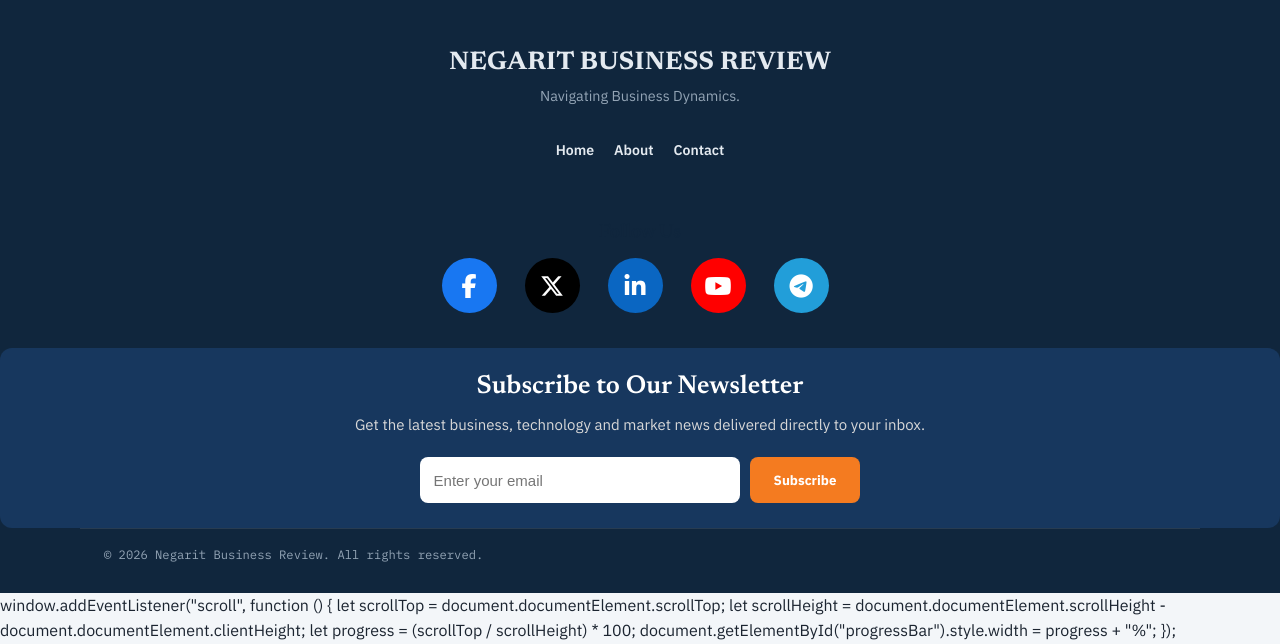
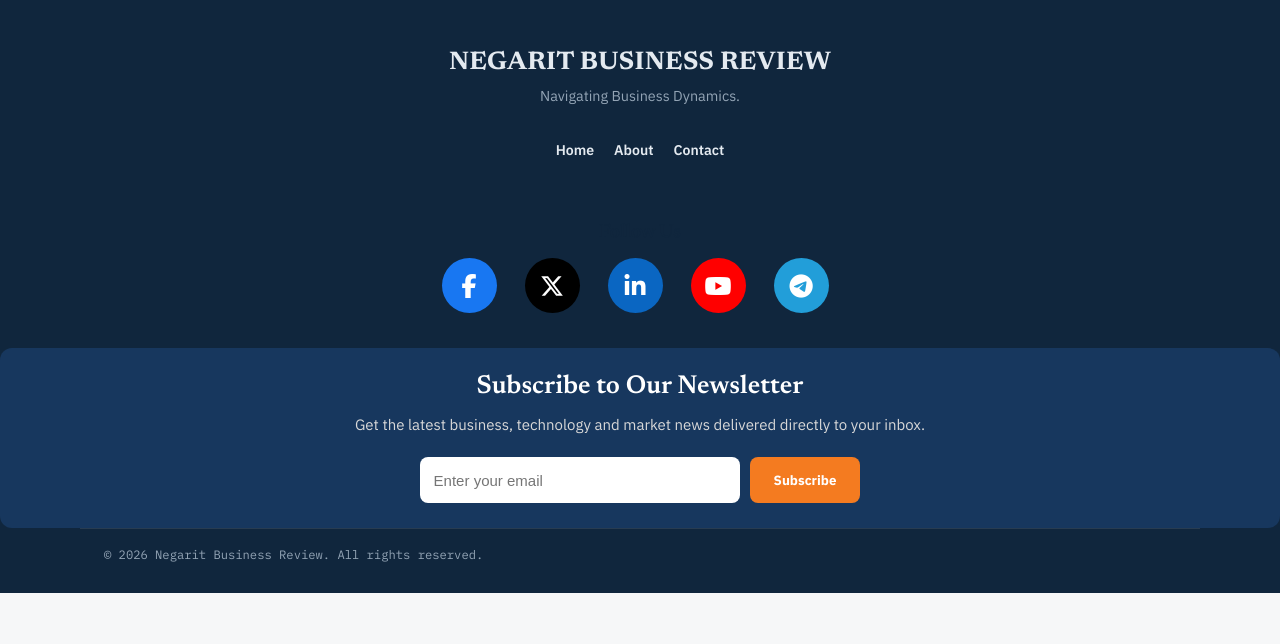
Before and after one commit to Liben4/negarit-business-news, a Flask app: page /about in a window 1280 px wide. Shown: the part 827-1471 px from the top of the page. After the commit the page ends 1420 px from the top, so only its background shows below. Run offline with Flask 3, Linux system fonts and the light colour scheme; data comes from the database, SQL or seed files in the repository; some libraries are stand-ins or nearby versions.

Commit message:
Fix base template

```diff
--- a/templates/base.html
+++ b/templates/base.html
@@ -201,52 +201,14 @@ href="https://cdnjs.cloudflare.com/ajax/libs/font-awesome/6.6.0/css/all.min.css"
     <span>&copy; {{ current_year }} {{ site_name }}. All rights reserved.</span>
   </div>
 </footer>
-<script>
-const slides = document.querySelectorAll(".slide");
-
-if (slides.length > 0) {
-    let current = 0;
-
-    setInterval(() => {
-        slides[current].classList.remove("active");
-        current = (current + 1) % slides.length;
-        slides[current].classList.add("active");
-    }, 5000);
-}
-</script>
-window.addEventListener("scroll", function () {
-
-    let scrollTop = document.documentElement.scrollTop;
-    let scrollHeight = document.documentElement.scrollHeight - document.documentElement.clientHeight;
-    let progress = (scrollTop / scrollHeight) * 100;
-
-    document.getElementById("progressBar").style.width = progress + "%";
-
-});
-</script>
 
 <script>
 document.addEventListener("DOMContentLoaded", function () {
+
+    // Auto-hide flash messages
     const flashes = document.querySelectorAll(".flash");
 
     flashes.forEach(function (flash) {
-        setTimeout(function () {
-            flash.classList.add("hide");
-
-            setTimeout(function () {
-                flash.remove();
-            }, 500);
-
-        }, 4000);
-    });
-});
-</script>
-</body>
-<script>
-document.addEventListener("DOMContentLoaded", function () {
-    const flashes = document.querySelectorAll(".flash");
-
-    flashes.forEach(function(flash) {
         setTimeout(function () {
             flash.style.transition = "opacity 0.5s ease";
             flash.style.opacity = "0";
@@ -254,11 +216,27 @@ document.addEventListener("DOMContentLoaded", function () {
             setTimeout(function () {
                 flash.remove();
             }, 500);
+        }, 4000);
+    });
 
-        }, 4000); // disappears after 4 seconds
-    });
+    // Reading progress bar
+    const progressBar = document.getElementById("progressBar");
+
+    if (progressBar) {
+        window.addEventListener("scroll", function () {
+
+            let scrollTop = document.documentElement.scrollTop;
+            let scrollHeight =
+                document.documentElement.scrollHeight -
+                document.documentElement.clientHeight;
+
+            let progress = (scrollTop / scrollHeight) * 100;
+
+            progressBar.style.width = progress + "%";
+        });
+    }
+
 });
 </script>
+
 <script src="{{ url_for('static', filename='js/main.js') }}" defer></script>
-</body>
-</html>
```
